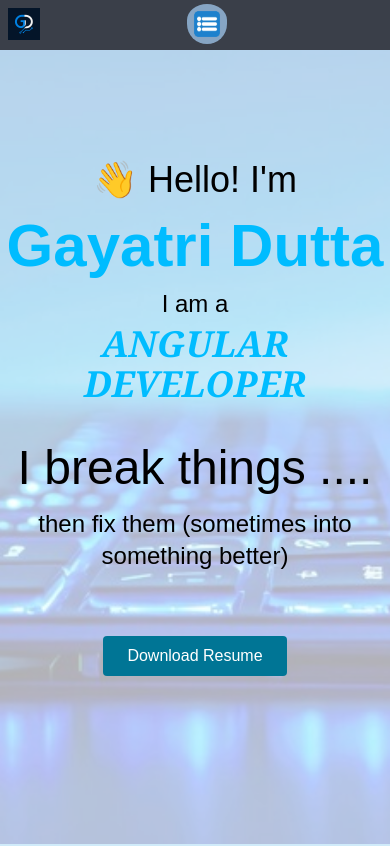
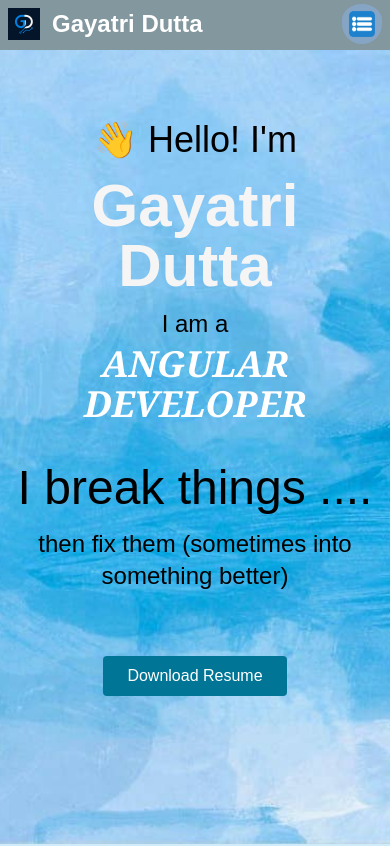
Before and after one commit to GayatriDutta/portfolio, an Angular app: page / in a window 390 px wide. Shown: the top 846 px of the page. Built offline with nearby package versions, Linux system fonts and the light colour scheme.

Commit message:
changed background

```diff
--- a/src/app/header/header.css
+++ b/src/app/header/header.css
@@ -25,16 +25,11 @@
 
 .header.scrolled {
   background-color: #83979f;
-  color: #00bcff !important;
   box-shadow: 0 2px 10px rgba(31, 23, 23, 0.795);
 }
 
-.header.scrolled .header-tab .tab-pill {
-  color: #00bcff !important;
-}
-
-.header.scrolled .tag-line {
-  color: #00bcff !important;
+.name-line{
+  display: none;
 }
 
 .logo {
@@ -52,7 +47,7 @@
 .hamburger {
   display: none;
   position: absolute;
-  left: 48%;
+  right: 2%;
   top: 0;
   font-size: 40px;
   font-weight: bolder;
@@ -68,13 +63,19 @@
   .menu {
     /* display: none; */
     flex-direction: column;
-    min-width: 300px;
+    width: screen;
     align-items: center;
     padding: 10px;
-    background-color: #5d5f63;
+    background-color: #83979f;
     position: absolute;
-    left: 5%;
-    top:100%
+    left: 0%;
+    right:0%;
+    top:100%;
+    border-bottom-left-radius: 20px;
+    border-bottom-right-radius: 20px;
+  }
+  .name-line{
+    display: block;
   }
 
   .hamburger {
@@ -82,7 +83,7 @@
   }
 
   .header {
-    background-color: #3a3f49;
+    background-color: #83979f;
     color: white;
   }
 
--- a/src/app/header/header.html
+++ b/src/app/header/header.html
@@ -7,8 +7,11 @@
       <div routerLink="" class="w-10 pl-2">
         <img class="" src="/assets/logo.png" />
       </div>
-      <a href="#" class=" tag-line text-black text-2xl font-semibold"
+      <a href="#" class=" tag-line text-2xl font-semibold"
         >Welcome to my code world !</a
+      >
+       <a href="#" class="name-line  text-2xl font-semibold"
+        >Gayatri Dutta </a
       >
     </div>
     <div class="flex justify-center items-center " class="hamburger" (click)="showMenudropdown = !showMenudropdown"><img class="rounded-full w-10 pt-1" src="assets/hamburger.png"  ></div>
--- a/src/app/home/home.css
+++ b/src/app/home/home.css
@@ -10,19 +10,19 @@
   left: 0;
   min-height: 100%;
   min-width: 100%;
-  background-image: url(../../assets/background.jpg) !important;
+  background-image: url(../../assets/background_blue.jpeg) !important;
   background-size: cover;
   background-position: center;
-  opacity: 0.3; /* 🔽 adjust opacity here */
+  opacity: 1; /* 🔽 adjust opacity here */
   z-index: -1;
 }
 
 .name {
-  color: #00bcff;
+  color: whitesmoke;
 }
 
 .profile {
-  color: #00bcff;
+  color: white;
   font-weight: bolder;
   font-family: Cambria, Cochin, Georgia, Times, "Times New Roman", serif;
   font-style: italic;
--- a/src/app/home/home.html
+++ b/src/app/home/home.html
@@ -1,6 +1,6 @@
 <div class="home-container">
-  <div class="items-center min-h-screen min-w-screen justify-center home pt-20">
-    <section class="text-center grid justify-center pt-20">
+  <div class="items-center min-h-screen min-w-screen justify-center home pt-30">
+    <section class="text-center grid justify-center mx-10 ">
       <div class="">
         <h1 class=" text-4xl text-center mb-4" data-aos="zoom-in">
           👋 Hello! I'm</h1>
--- a/src/app/skills/skills.css
+++ b/src/app/skills/skills.css
@@ -35,7 +35,7 @@
   left: 0;
   height: 100%;
   width: 100%;
-  background-image: url(../../assets/background.jpg) !important;
+  background-image: url(../../assets/background_blue.jpeg) !important;
   background-size: cover;
   background-position: center;
   opacity: 0.4; /* 🔽 adjust opacity here */
```
Also changed, not shown: src/assets/background_blue.jpeg (added), 1 other file (tests, documents, lock files or other folders).
